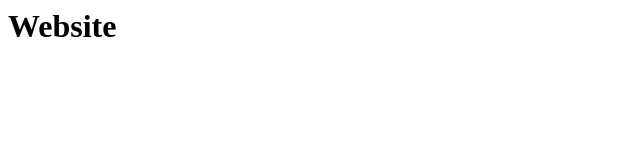
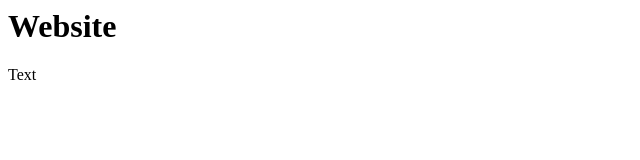
Before and after one commit to Shbc314159/TimeSync, a website: page index.html in a window 1280 px wide. Shown: the full height of the page, 0-640 px from the left. Drawn offline with Linux system fonts and the light colour scheme.

Commit message:
added body text

```diff
--- a/index.html
+++ b/index.html
@@ -5,5 +5,6 @@
     </head>
     <body>
         <h1>Website</h1>
+        <p>Text</p>
     </body>
 </html>
--- a/package.json
+++ b/package.json
@@ -3,7 +3,7 @@
   "version": "1.0.0",
   "main": "index.js",
   "scripts": {
-    "build": "echo 'No build step needed'",
+    "build": "npm install",
     "start": "node server.js"
   },
   "keywords": [],
```
